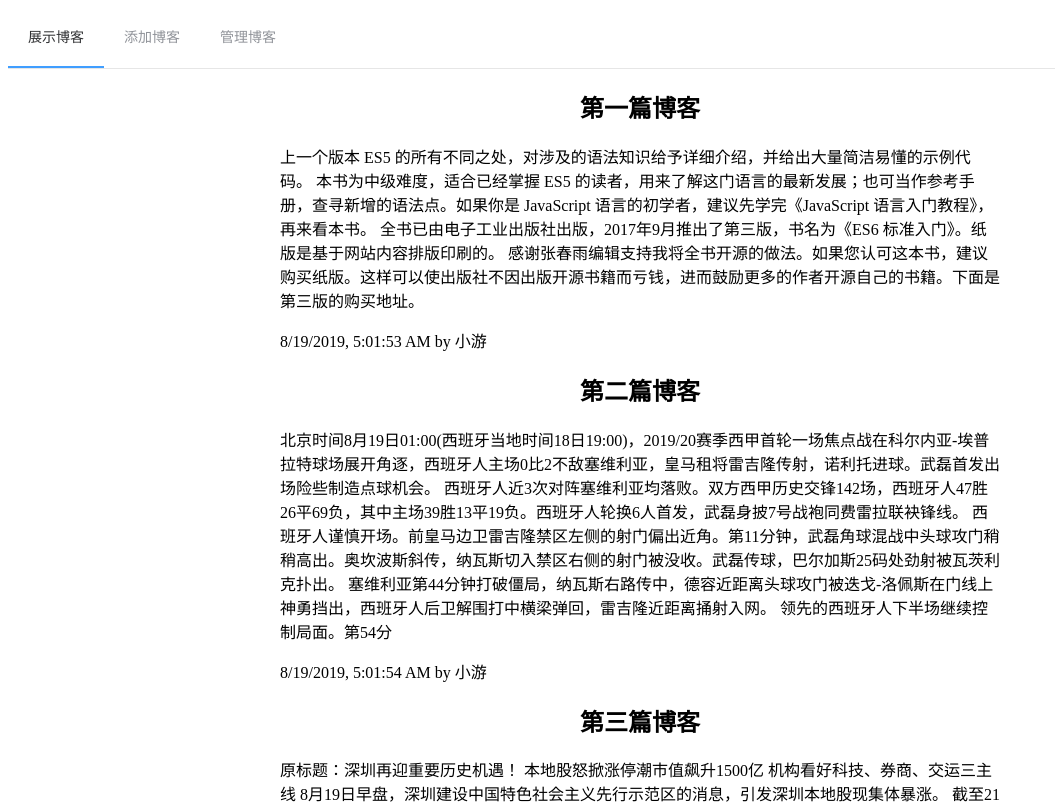
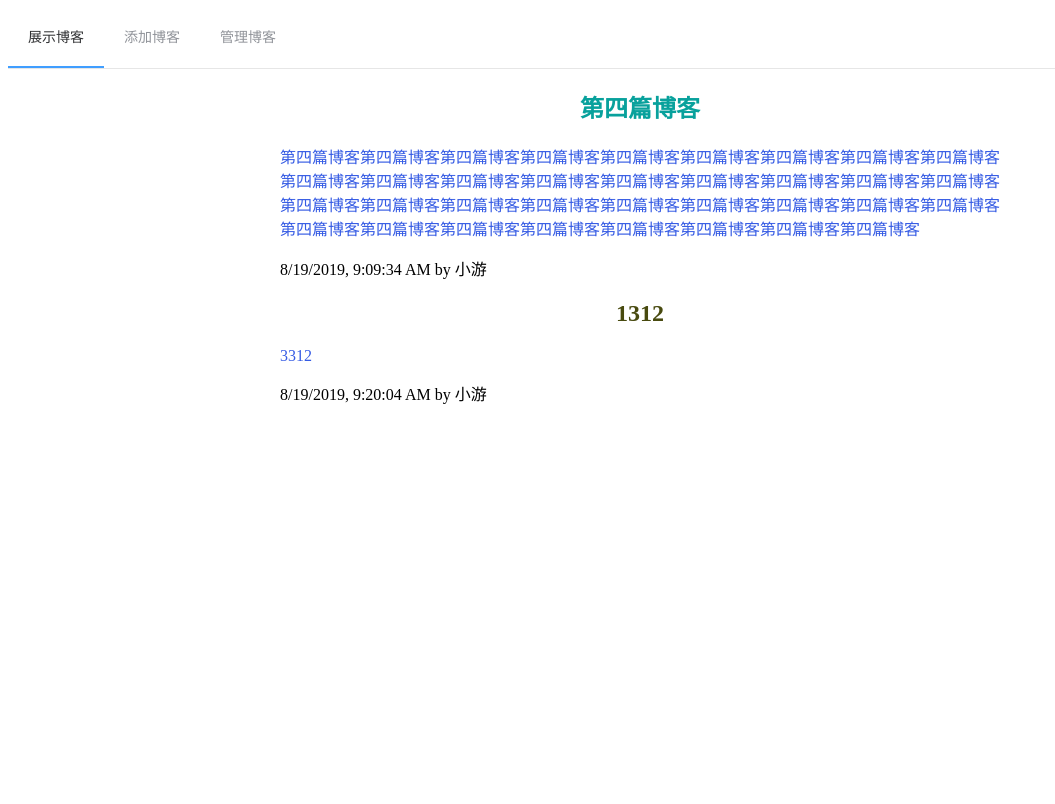
Before and after one commit to lqjjj/demo, a Vue app: page / in a window 1280 px wide. Shown: the top 804 px of the page, without its empty margins (0-1055 px from the left). Built offline with nearby package versions, Linux system fonts and the light colour scheme; data requests are answered from the project's data file.

Commit message:
version 1.1 新增颜色显示

```diff
--- a/db.json
+++ b/db.json
@@ -1,25 +1,20 @@
 {
   "blog": [
     {
-      "title": "第一篇博客",
+      "title": "第四篇博客",
       "author": "小游",
-      "content": "上一个版本 ES5 的所有不同之处，对涉及的语法知识给予详细介绍，并给出大量简洁易懂的示例代码。\n\n本书为中级难度，适合已经掌握 ES5 的读者，用来了解这门语言的最新发展；也可当作参考手册，查寻新增的语法点。如果你是 JavaScript 语言的初学者，建议先学完《JavaScript 语言入门教程》，再来看本书。\n\n全书已由电子工业出版社出版，2017年9月推出了第三版，书名为《ES6 标准入门》。纸版是基于网站内容排版印刷的。\n\n感谢张春雨编辑支持我将全书开源的做法。如果您认可这本书，建议购买纸版。这样可以使出版社不因出版开源书籍而亏钱，进而鼓励更多的作者开源自己的书籍。下面是第三版的购买地址。",
-      "time": 1566190913598,
-      "id": 2
+      "content": "第四篇博客第四篇博客第四篇博客第四篇博客第四篇博客第四篇博客第四篇博客第四篇博客第四篇博客第四篇博客第四篇博客第四篇博客第四篇博客第四篇博客第四篇博客第四篇博客第四篇博客第四篇博客第四篇博客第四篇博客第四篇博客第四篇博客第四篇博客第四篇博客第四篇博客第四篇博客第四篇博客第四篇博客第四篇博客第四篇博客第四篇博客第四篇博客第四篇博客第四篇博客第四篇博客",
+      "time": 1566205774100,
+      "color": "#355BE4",
+      "id": 7
     },
     {
-      "title": "第二篇博客",
+      "title": "1312",
       "author": "小游",
-      "content": " 北京时间8月19日01:00(西班牙当地时间18日19:00)，2019/20赛季西甲首轮一场焦点战在科尔内亚-埃普拉特球场展开角逐，西班牙人主场0比2不敌塞维利亚，皇马租将雷吉隆传射，诺利托进球。武磊首发出场险些制造点球机会。\n\n    西班牙人近3次对阵塞维利亚均落败。双方西甲历史交锋142场，西班牙人47胜26平69负，其中主场39胜13平19负。西班牙人轮换6人首发，武磊身披7号战袍同费雷拉联袂锋线。\n\n    西班牙人谨慎开场。前皇马边卫雷吉隆禁区左侧的射门偏出近角。第11分钟，武磊角球混战中头球攻门稍稍高出。奥坎波斯斜传，纳瓦斯切入禁区右侧的射门被没收。武磊传球，巴尔加斯25码处劲射被瓦茨利克扑出。\n\n    塞维利亚第44分钟打破僵局，纳瓦斯右路传中，德容近距离头球攻门被迭戈-洛佩斯在门线上神勇挡出，西班牙人后卫解围打中横梁弹回，雷吉隆近距离捅射入网。\n\n    领先的西班牙人下半场继续控制局面。第54分",
-      "time": 1566190914702,
-      "id": 3
-    },
-    {
-      "title": "第三篇博客",
-      "author": "小游",
-      "content": "原标题：深圳再迎重要历史机遇！ 本地股怒掀涨停潮市值飙升1500亿 机构看好科技、券商、交运三主线\n\n8月19日早盘，深圳建设中国特色社会主义先行示范区的消息，引发深圳本地股现集体暴涨。\n\n截至21世纪经济报道记者发稿前，深圳板块大涨逾4.78%，近40只个股涨停，盐田港(5.830, 0.53, 10.00%)、深圳机场(10.810, 0.98, 9.97%)、深天地A(13.500, 1.23, 10.02%)、深物业A(10.100, 0.92, 10.02%)、特发信息(10.870, 0.99, 10.02%)、深粮控股(6.560, 0.60, 10.07%)、深科技(9.680, 0.88, 10.00%)等股票涨停，深圳能源(6.220, 0.53, 9.31%)、招商港口(18.870, 1.36, 7.77%)、怡亚通(4.260, 0.34, 8.67%)等多只股票大涨逾6%。",
-      "time": 1566194610275,
-      "id": 6
+      "content": "3312",
+      "time": 1566206404138,
+      "color": "#355BE4",
+      "id": 8
     }
   ]
 }
--- a/src/components/AddBlog.vue
+++ b/src/components/AddBlog.vue
@@ -10,6 +10,9 @@
                       placeholder="请输入内容"
             >
             </el-input>
+            <div class="block">选择字体颜色:
+                <el-color-picker v-model="blog.color"></el-color-picker>
+            </div>
             <el-button @click.prevent="post"
                        type="primary"
             >提交</el-button>
@@ -22,7 +25,10 @@
         name: "AddBlog",
         data(){
             return{
-                blog:{author:"小游"}
+                blog:{
+                    author:"小游",
+                    color: "#355BE4"
+                }
             }
         },
         methods:{
@@ -32,8 +38,16 @@
                     "title": this.blog.title,
                     "author": this.blog.author,
                     "content": this.blog.content,
-                    "time": now.valueOf()
+                    "time": now.valueOf(),
+                    "color":this.blog.color
                 })
+                    .then(()=>{
+                        this.$message({
+                            message: '添加成功！',
+                            type: 'success'
+                        });
+                        this.$router.push({path:"/"})
+                    })
             }
         }
 
@@ -55,4 +69,7 @@
     button{
         margin-top: 20px;
     }
+    .block{
+        margin: 20px 0;
+    }
 </style>
--- a/src/components/EditBlog.vue
+++ b/src/components/EditBlog.vue
@@ -57,9 +57,9 @@
                         this.$message({
                             message: '删除成功',
                             type: 'success'
-                        })
-                            .then(this.axios.get(`http://localhost:3000/blog`)
-                                .then(data=>this.blogs=data.data))
+                        });
+                           this.axios.get(`http://localhost:3000/blog`)
+                                .then(data=>this.blogs=data.data)
                     })
             }
         },
--- a/src/components/ShowBlog.vue
+++ b/src/components/ShowBlog.vue
@@ -2,8 +2,8 @@
     <div id="show-blog">
         <div class="blog-content">
     <div class="blog" v-for="blog in blogs" v-bind:key="blog.id">
-        <h2>{{blog.title}}</h2>
-        <article>{{blog.content}}</article>
+        <h2 v-bind:style="{color: rainbowColor()}">{{blog.title}}</h2>
+        <article v-bind:style="{color:blog.color}">{{blog.content}}</article>
         <p>{{new Date(blog.time).toLocaleString()}} by {{blog.author}}</p>
     </div>
         </div>
@@ -21,6 +21,11 @@
         created() {
             this.axios.get(`http://localhost:3000/blog`)
                 .then(data=>this.blogs=data.data)
+        },
+        methods:{
+            rainbowColor:function () {
+                return "#"+Math.random().toString(16).slice(2,8);
+            }
         }
     }
 </script>
```
